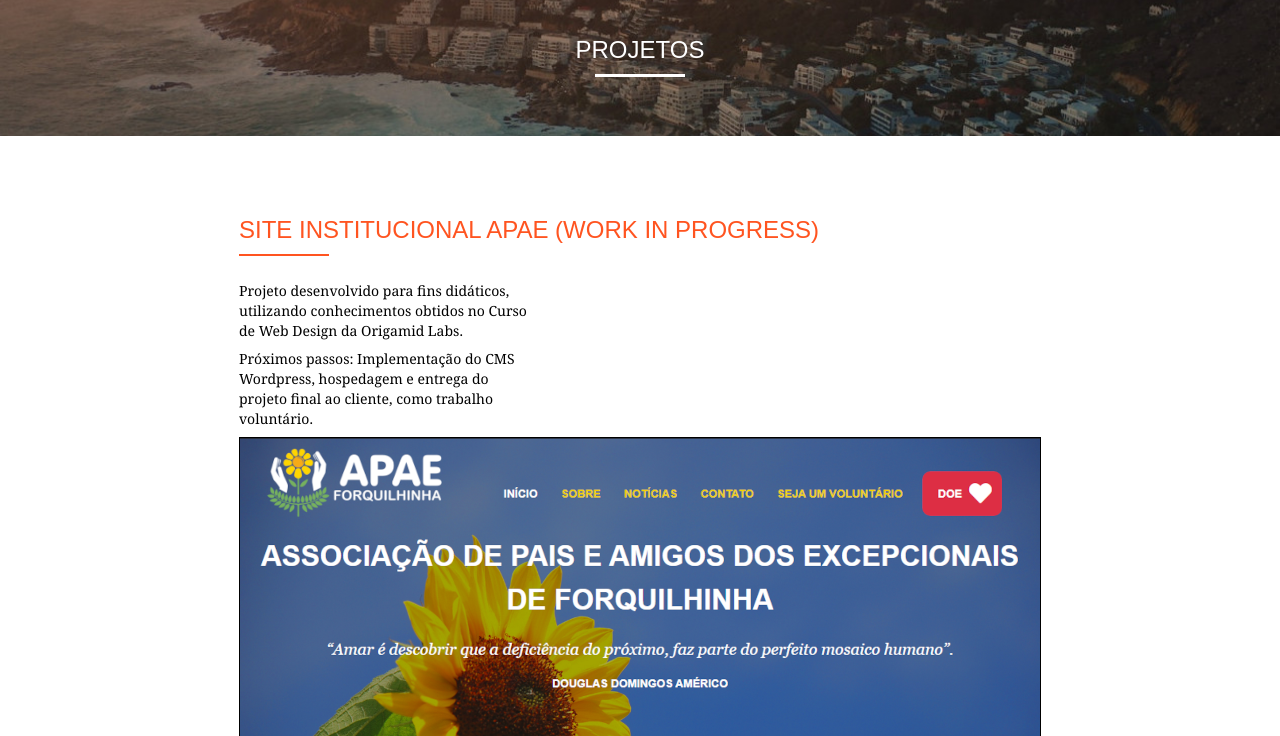
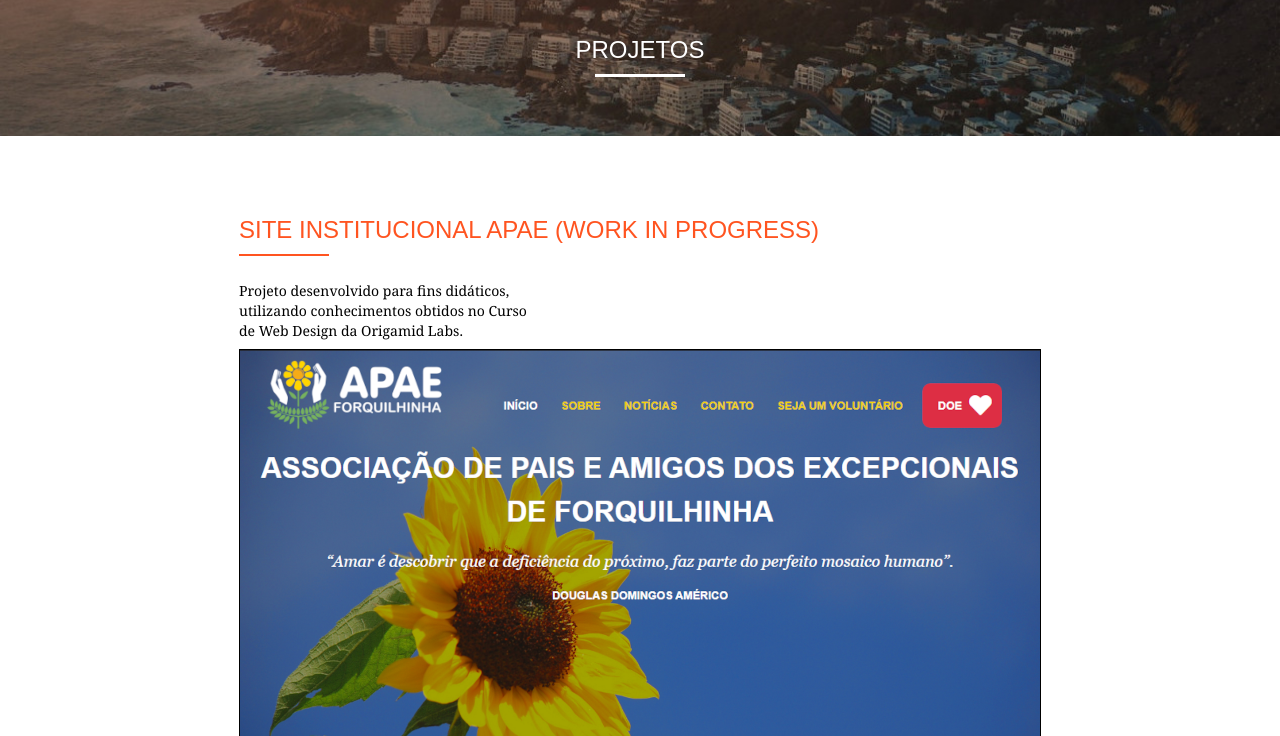
Before and after one commit to edu-souza/edu-souza.github.io, a plain HTML site: page projetos.html in a window 1280 px wide. Shown: the part 64-800 px from the top of the page. Drawn offline with Linux system fonts and the light colour scheme.

Commit message:
Modificações no conteúdo

```diff
--- a/projetos.html
+++ b/projetos.html
@@ -42,7 +42,6 @@
                     <h3 class="subtitulo grid-14">Site institucional APAE (work In Progress)</h3>
 
                     <p class="project-txt">Projeto desenvolvido para fins didáticos, utilizando conhecimentos obtidos no Curso de Web Design da Origamid Labs.</p>
-                    <p class="project-txt">Próximos passos: Implementação do CMS Wordpress, hospedagem e entrega do projeto final ao cliente, como trabalho voluntário.</p>
 
                         <div data-slide="principal" class="demo grid-16">
 
```
